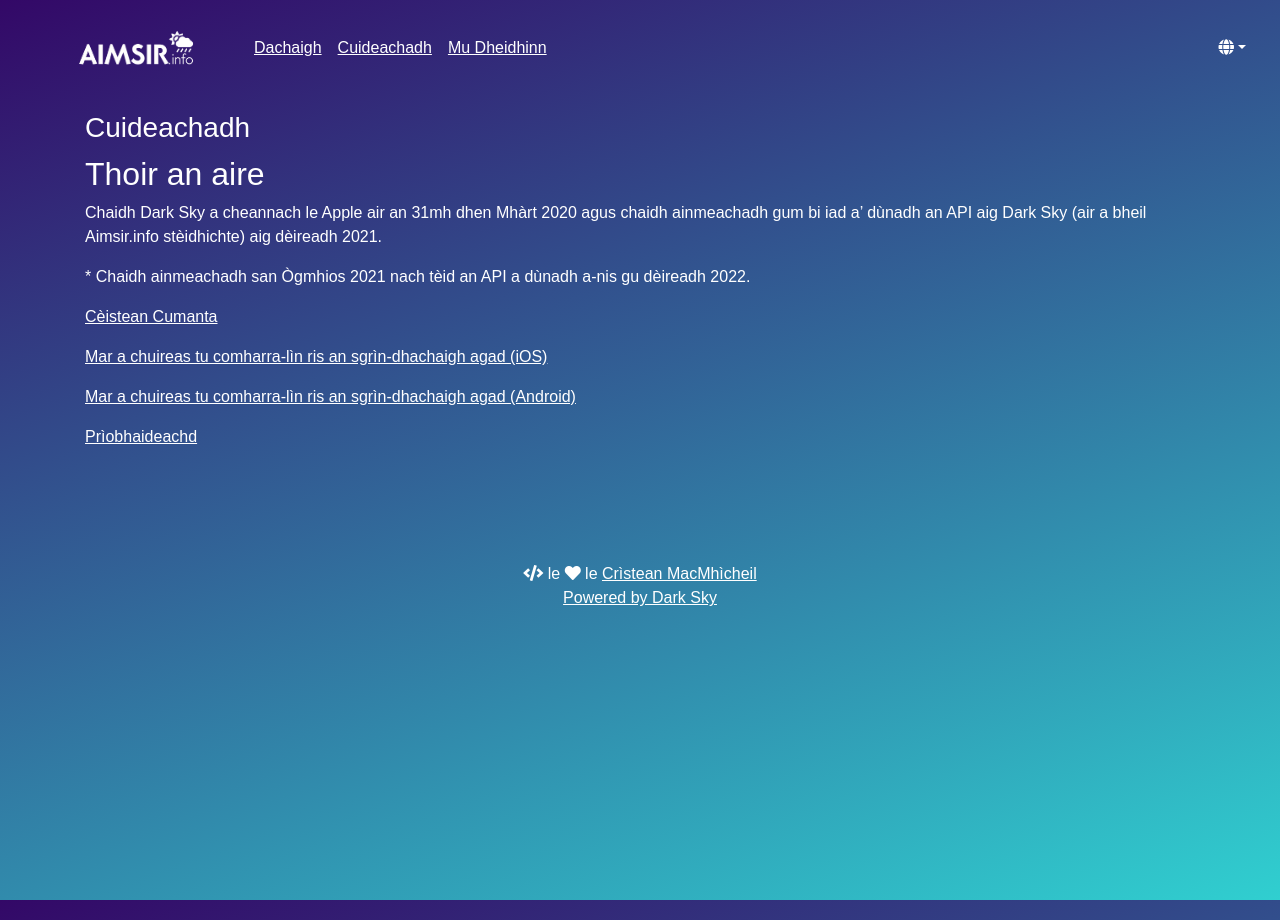
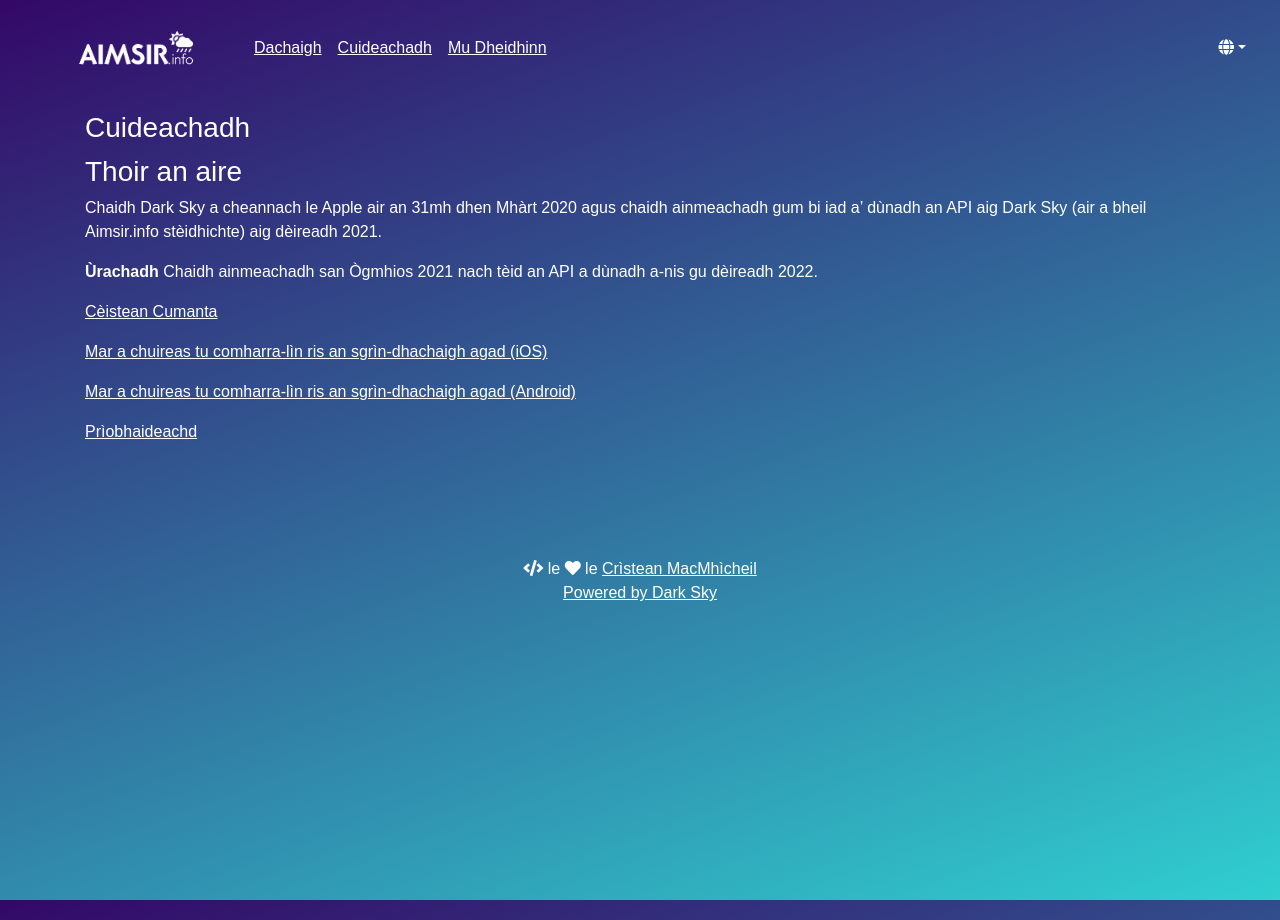
Before and after one commit to angeidheal/aimsir, a Jekyll site: the page built from cuidheachadh/index.md, in a window 1280 px wide. Built offline with Jekyll 4.4.1, drawn with Linux system fonts in a browser that asks for light colours; nearby versions of some CDN libraries; a script that is not in the unit is left out.

Commit message:
Update index.md

```diff
--- a/cuidheachadh/index.md
+++ b/cuidheachadh/index.md
@@ -4,11 +4,11 @@ title: Cuideachadh
 permalink: /cuideachadh/
 ---
 
-## Thoir an aire
+### Thoir an aire
 
 Chaidh Dark Sky a cheannach le Apple air an 31mh dhen Mhàrt 2020 agus chaidh ainmeachadh gum bi iad a’ dùnadh an API aig Dark Sky (air a bheil Aimsir.info stèidhichte) aig dèireadh 2021.
 
-\* Chaidh ainmeachadh san Ògmhios 2021 nach tèid an API a dùnadh a-nis gu dèireadh 2022.
+**Ùrachadh** Chaidh ainmeachadh san Ògmhios 2021 nach tèid an API a dùnadh a-nis gu dèireadh 2022.
 
 [Cèistean Cumanta](/cuideachadh/ceistean-cumanta/)
 
```
